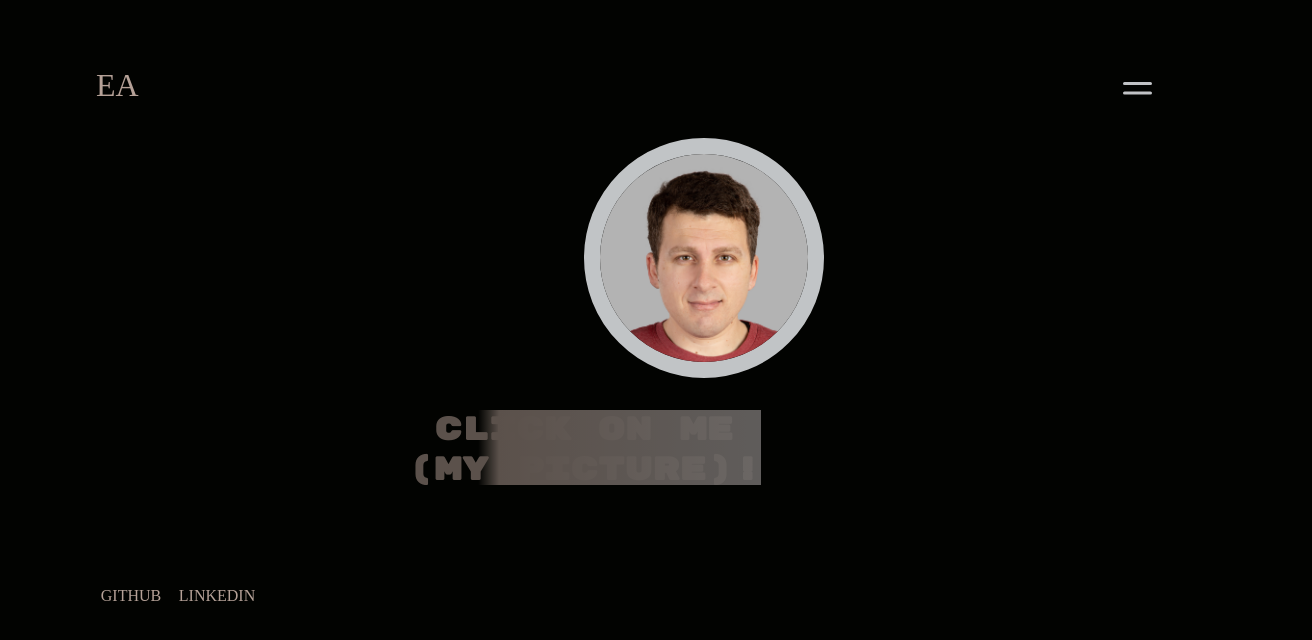
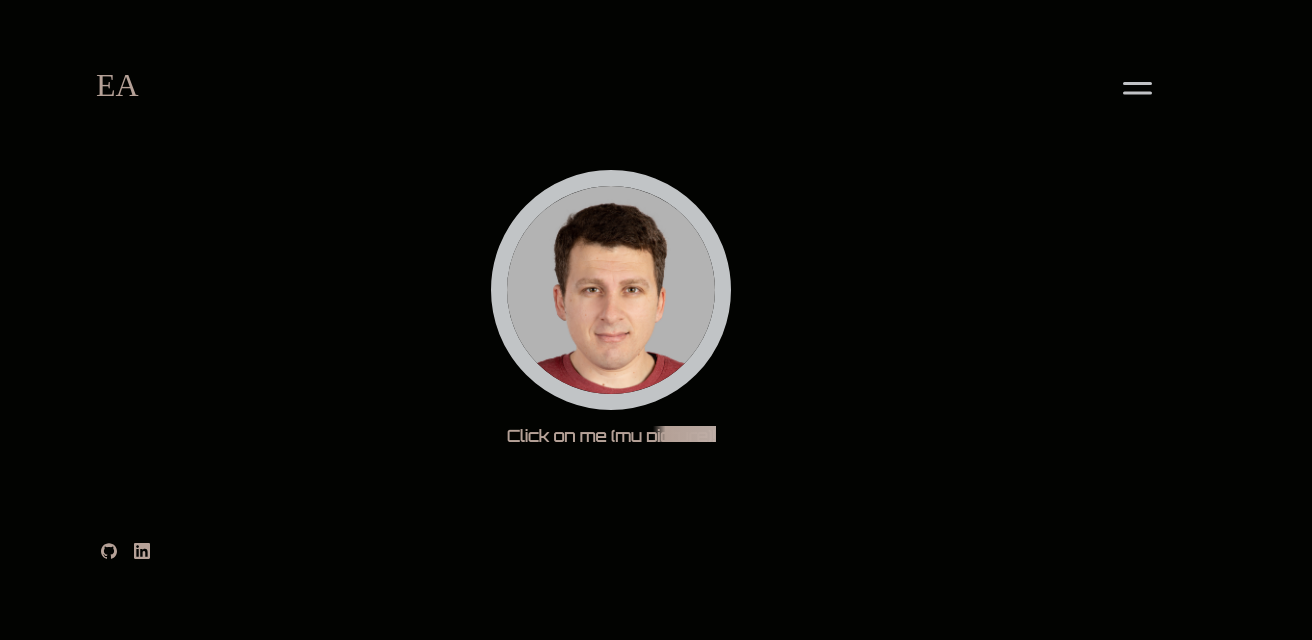
Before and after one commit to emreavcia/portfolio, a React (Create React App) app: page /about in a window 1280 px wide. Shown: the top 640 px of the page, 1312 px wide, since content can reach past the window. Built offline with nearby package versions, Linux system fonts and the light colour scheme; a web font is replaced by a local one.

Commit message:
the number of the font families are reduced to 2 as well as  github and linkedin texts turn into icons

```diff
--- a/package.json
+++ b/package.json
@@ -11,6 +11,7 @@
     "@testing-library/user-event": "^13.5.0",
     "react": "^17.0.2",
     "react-dom": "^17.0.2",
+    "react-icons": "^4.3.1",
     "react-router": "^6.3.0",
     "react-router-dom": "^6.3.0",
     "react-scripts": "5.0.0",
--- a/src/components/about/About.js
+++ b/src/components/about/About.js
@@ -4,6 +4,9 @@ import { v4 as uuid } from 'uuid'
 import "./about.css"
 
 const About = () => {
+
+    const clikcMeText = ["Click on me (my picture)!", "Click to see more", "You've seen all",]
+    const [clikcMeTextCounter, setClikcMeTextCounter] = useState(0)
 
     const careerContent = [
         {
@@ -43,15 +46,22 @@ const About = () => {
 
     const handlePopUp = () => {
         setCounter(counter + 1)
+        setClikcMeTextCounter(clikcMeTextCounter + 1)
         const content = careerContent.splice(0, `${counter % (careerContent.length + 1)}`)
         setNewCareerContent(content)
-
+        console.log(counter, careerContent.length)
+        if (counter - 5 < careerContent.length) {
+            setClikcMeTextCounter(1)
+        } else {
+            setClikcMeTextCounter(2)
+        }
     }
 
     return (
         <section className='about'>
             <div className='click_me_section'>
-                <h2>Click on me <br /> (my picture)!</h2>
+                {/* should be modified */}
+                <h2>{clikcMeText[clikcMeTextCounter]}</h2>
                 <img src="mySnapShot.jpg" alt="mySnapShot" onClick={handlePopUp} />
             </div>
             {
--- a/src/components/about/about.css
+++ b/src/components/about/about.css
@@ -1,5 +1,5 @@
 section.about {
-  margin: 1em 0 0 6em;
+  margin: 3em 0 3em 4em;
   width: 95%;
   display: grid;
   grid-template: repeat(9, 11%) / repeat(9, 10%);
@@ -9,7 +9,7 @@ section.about {
 .click_me_section {
   display: flex;
   flex-direction: column;
-  grid-column: 4/8;
+  grid-column: 3/8;
   grid-row: 1/10;
   align-items: center;
   justify-content: center;
@@ -17,7 +17,8 @@ section.about {
 
 .popup {
   color: var(--white);
-  font-size: var(--GochiHand);
+  font-size: 1em;
+  font-family: var(--secondary-font);
   flex-direction: column;
   display: flex;
   align-items: center;
@@ -31,11 +32,13 @@ section.about {
 .popup1 {
   grid-column: 1/3;
   grid-row: 1/3;
+  transition: all 1s;
 }
 
 .popup2 {
   grid-column: 2/4;
   grid-row: 3/5;
+  font-size: 1em;
 }
 
 .popup3 {
@@ -49,7 +52,7 @@ section.about {
 }
 
 .popup5 {
-  grid-column: 8/10;
+  grid-column: 7/9;
   grid-row: 1/3;
 }
 
@@ -60,8 +63,8 @@ section.about {
 
 .about h2 {
   color: var(--khaki);
-  font-family: var(--RubikMonoOne);
-  font-size: 2em;
+  font-family: var(--secondary-font);
+  font-size: 1em;
   text-align: center;
   order: 2;
   margin-top: 1em;
--- a/src/components/footer/Footer.js
+++ b/src/components/footer/Footer.js
@@ -1,12 +1,13 @@
 import React from 'react'
+import { SiLinkedin, SiGithub } from 'react-icons/si';
 import "./footer.css"
 
 const Footer = () => {
     return (
         <footer>
             <ul>
-                <li><a href="https://github.com/emreavcia" target="_blank" rel="noopener noreferrer">GitHub</a> </li>
-                <li><a href="https://www.linkedin.com/in/emre-avci-765888220/" target="_blank" rel="noopener noreferrer">Linkedin</a></li>
+                <li><a href="https://github.com/emreavcia" target="_blank" rel="noopener noreferrer"><SiGithub /></a> </li>
+                <li><a href="https://www.linkedin.com/in/emre-avci-765888220/" target="_blank" rel="noopener noreferrer"><SiLinkedin /></a></li>
             </ul>
         </footer>
     )
--- a/src/components/footer/footer.css
+++ b/src/components/footer/footer.css
@@ -9,6 +9,7 @@ ul {
 footer a {
   color: var(--khaki);
   text-decoration: none;
+  font-family: var(--secondary-font);
 }
 
 footer a:hover {
--- a/src/components/joy/mainText.css
+++ b/src/components/joy/mainText.css
@@ -1,6 +1,6 @@
 .main_text {
   color: var(--khaki);
-  font-family: var(--RubikMonoOne);
+  font-family: var(--secondary-font);
   font-size: 2em;
   position: relative;
 }
--- a/src/components/joy/textFadeInAndOut.css
+++ b/src/components/joy/textFadeInAndOut.css
@@ -1,6 +1,6 @@
 h2 {
   position: relative;
-  font-family: var(--GochiHand);
+  font-family: var(--secondary-font);
   font-size: 0.85em;
   color: var(--yellow);
   overflow: hidden;
--- a/src/components/navigation/navLinks.css
+++ b/src/components/navigation/navLinks.css
@@ -16,7 +16,7 @@ li {
   color: var(--khaki);
   text-decoration: none;
   font-size: 1.2em;
-  font-family: "Gochi Hand", cursive;
+  font-family: var(--secondary-font);
   transition: 0.5s;
 }
 
--- a/src/index.css
+++ b/src/index.css
@@ -1,6 +1,5 @@
 @import url("https://fonts.googleapis.com/css2?family=Rubik+Glitch&display=swap");
-@import url("https://fonts.googleapis.com/css2?family=Gochi+Hand&display=swap");
-@import url("https://fonts.googleapis.com/css2?family=Rubik+Mono+One&display=swap");
+@import url("https://fonts.googleapis.com/css2?family=Orbitron&display=swap");
 /* Custom css resets */
 * {
   margin: 0;
@@ -18,8 +17,7 @@
 
   /* Fonts */
   --RubicGlitch: "Rubik Glitch", cursive;
-  --GochiHand: "Gochi Hand", cursive;
-  --RubikMonoOne: "Rubik Mono One", sans-serif;
+  --secondary-font: "Orbitron", sans-serif;
 }
 
 body {
```
Also changed, not shown: 1 other file (tests, documents, lock files or other folders).
